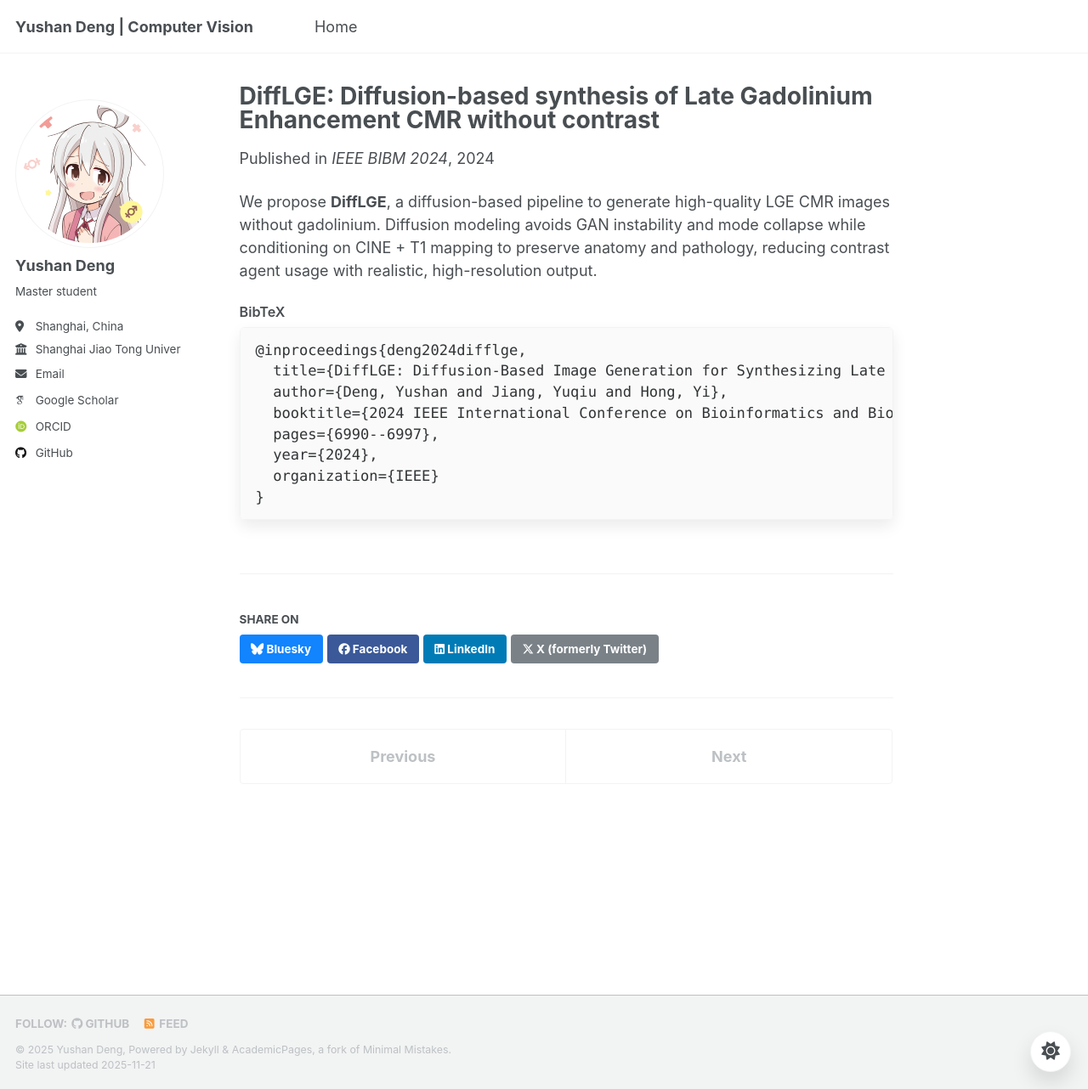
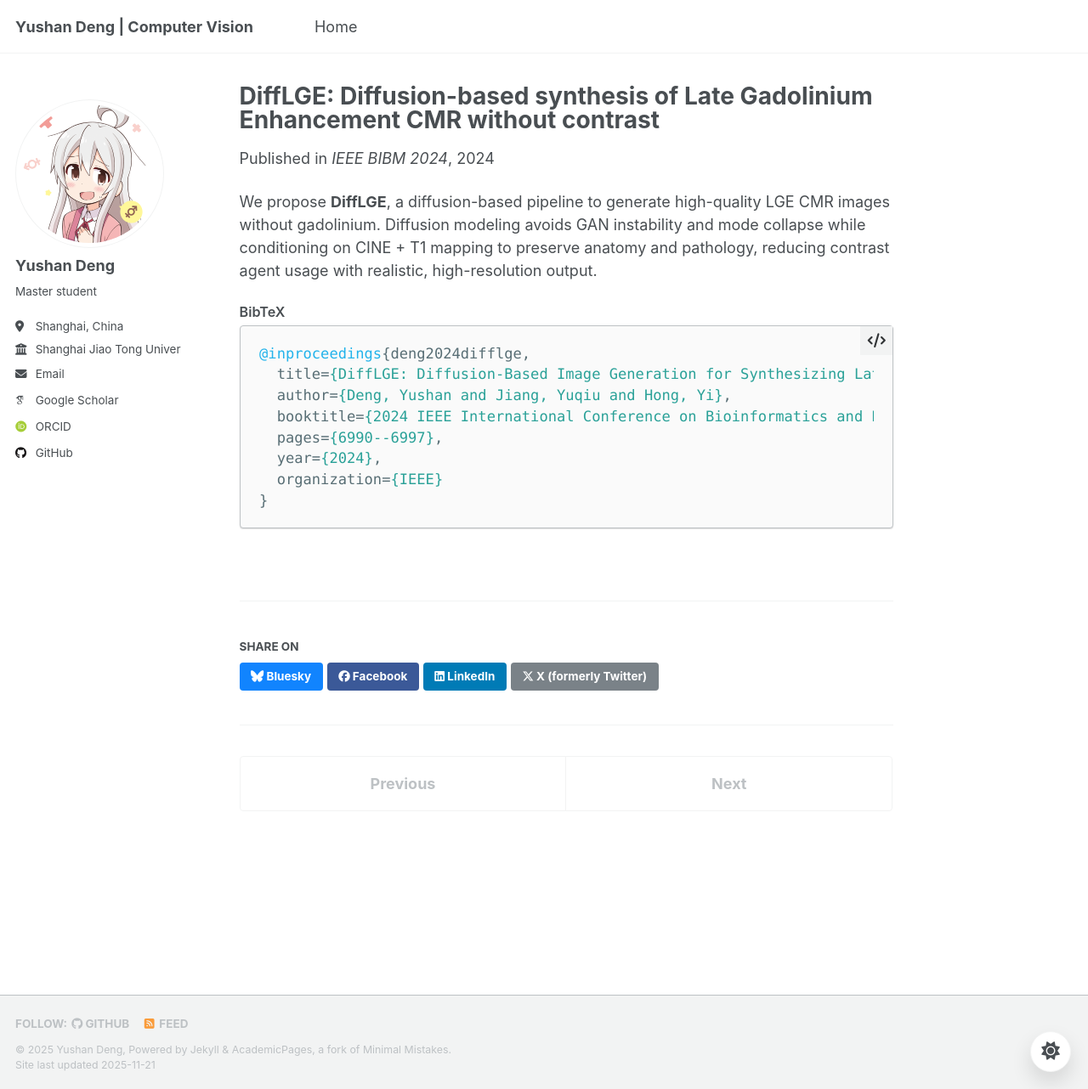
Before and after one commit to IT-BillDeng/IT-BillDeng.github.io, a Jekyll site: the page built from _publications/2024-12-01-difflge.md, in a window 1280 px wide and 1282 px high. Shown: the whole window at 85% size. Built offline with Jekyll 4.4.1, drawn with Linux system fonts in a browser that asks for light colours; some web fonts are replaced; a script that is not in the unit is left out.

Commit message:
优化代码块样式，调整高亮显示和主题配色以提升可读性

```diff
--- a/_layouts/single.html
+++ b/_layouts/single.html
@@ -65,9 +65,7 @@
 
         {% if page.bibtex %}
           <div class="code-header">BibTeX</div>
-          <div class="highlight">
-            <pre class="highlight language-bibtex"><code class="language-bibtex">{{ page.bibtex | strip | escape }}</code></pre>
-          </div>
+          {% highlight bibtex %}{{ page.bibtex | strip }}{% endhighlight %}
         {% elsif page.citation %}
           <p style="font-size: smaller">{{ page.citation }}</p>
         {% endif %}
--- a/_sass/_syntax.scss
+++ b/_sass/_syntax.scss
@@ -4,8 +4,8 @@
 
 div.highlighter-rouge, figure.highlight {
   position: relative;
-  margin-bottom: 1em;
-  padding: 1em;
+  margin: 0 0 1em 0;
+  padding: 0.85em 1em;
   border: 1px solid var(--global-border-color);
   border-radius: $border-radius;
   background-color: var(--global-code-background-color);
@@ -36,6 +36,16 @@
 
 .highlight table td { padding: 5px; }
 .highlight table pre { margin: 0; }
+
+/* Dark theme overrides for code label */
+html[data-theme="dark"] div.highlighter-rouge,
+html[data-theme="dark"] figure.highlight {
+  &:before {
+    background-color: rgba(255, 255, 255, 0.12);
+    color: #e6e6e6;
+    box-shadow: 0 2px 6px rgba(0,0,0,0.18);
+  }
+}
 
 
 /*
--- a/_sass/layout/_code-block.scss
+++ b/_sass/layout/_code-block.scss
@@ -1,6 +1,6 @@
 .code-header {
   font-size: 0.9rem;
-  margin: 0 0 0.35em 0;
+  margin: 0.1em 0 0.25em 0;
   color: var(--global-text-color, #444);
   font-weight: 600;
 }
@@ -14,15 +14,53 @@
 
   pre {
     margin: 0;
-    background: var(--global-code-background-color, #f7f7f7);
-    border: 1px solid var(--global-border-color, #e0e0e0);
-    border-radius: 6px;
-    padding: 0.75rem 1rem;
+    background: transparent;
+    border: none;
+    border-radius: 0;
+    padding: 0;
     color: var(--global-code-text-color, #2b2b2b);
     font-family: "SFMono-Regular", Menlo, Monaco, Consolas, "Liberation Mono", "Courier New", monospace;
     font-size: 0.95rem;
     line-height: 1.45;
-    box-shadow: 0 8px 18px rgba(0,0,0,0.08);
+    box-shadow: none;
     overflow-x: auto;
   }
 }
+
+/* Tighter integration with Rouge container */
+div.highlighter-rouge,
+figure.highlight {
+  background-color: var(--global-code-background-color, #2f2f2f);
+  border-color: var(--global-dark-border-color, var(--global-border-color, #555));
+  color: var(--global-code-text-color, #e6e6e6);
+}
+
+figure.highlight pre {
+  color: var(--global-code-text-color, #e6e6e6);
+}
+
+/* Custom scrollbar for code blocks */
+figure.highlight pre::-webkit-scrollbar {
+  height: 8px;
+}
+figure.highlight pre::-webkit-scrollbar-track {
+  background: rgba(0, 0, 0, 0.08);
+}
+figure.highlight pre::-webkit-scrollbar-thumb {
+  background: rgba(0, 0, 0, 0.35);
+  border-radius: 999px;
+}
+figure.highlight pre::-webkit-scrollbar-thumb:hover {
+  background: rgba(0, 0, 0, 0.5);
+}
+
+/* Dark theme scrollbar override */
+html[data-theme="dark"] figure.highlight pre::-webkit-scrollbar-track {
+  background: rgba(255, 255, 255, 0.08);
+}
+html[data-theme="dark"] figure.highlight pre::-webkit-scrollbar-thumb {
+  background: rgba(255, 255, 255, 0.35);
+}
+html[data-theme="dark"] figure.highlight pre::-webkit-scrollbar-thumb:hover {
+  background: rgba(255, 255, 255, 0.5);
+}
--- a/_sass/theme/_default_dark.scss
+++ b/_sass/theme/_default_dark.scss
@@ -40,8 +40,8 @@
     --global-footer-bg-color            : #{$background};
     --global-border-color               : #{$light-gray};
     --global-dark-border-color          : #{$background-light};
-    --global-code-background-color      : #fafafa;
-    --global-code-text-color            : #{$darker-gray};
+    --global-code-background-color      : #2f2f2f;
+    --global-code-text-color            : #e6e6e6;
     --global-fig-caption-color          : #{$light-gray};
     --global-link-color                 : #{$link};
     --global-link-color-hover           : #{$link-dark};
```
